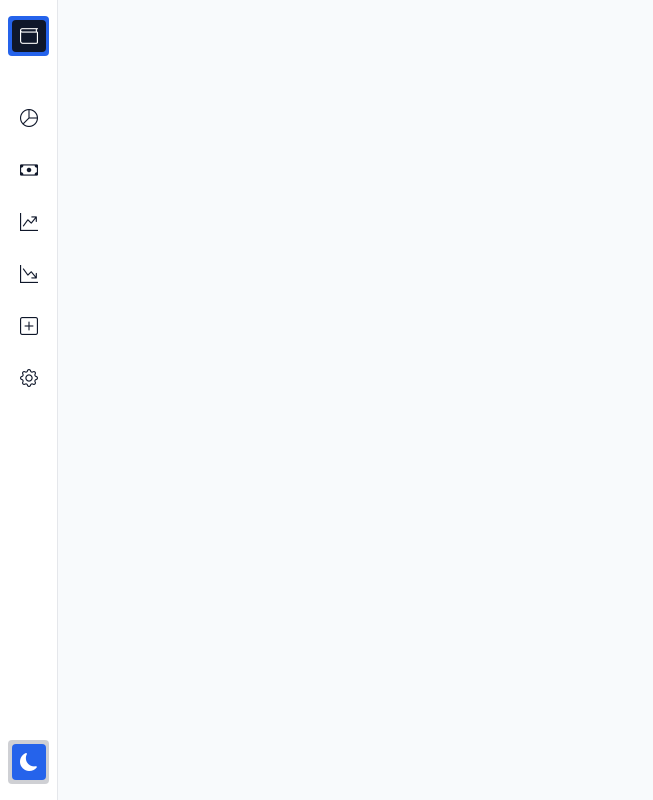
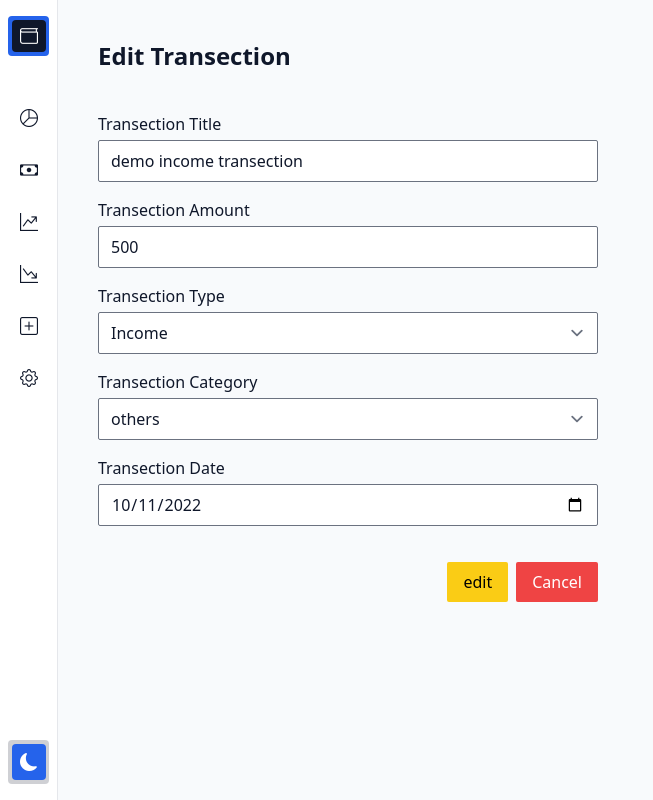
Before and after one commit to pavand18/Money_Manager, a React (Vite) app: page /transections/edit/demo1 in a window 1280 px wide. Before the commit this address had no page. Shown: the whole page, without its empty margins (0-653 px from the left). Built offline with nearby package versions, Linux system fonts and the light colour scheme.

Commit message:
Transcation form configured

```diff
--- a/src/common/reducers/transectionReducer.js
+++ b/src/common/reducers/transectionReducer.js
@@ -3,7 +3,7 @@ import uuid from "react-uuid";
 // initial state
 const initialState = [
   {
-    id: "#demo1",
+    id: "demo1",
     title: "demo income transection",
     category: "others",
     amount: 500,
@@ -11,7 +11,7 @@ const initialState = [
     date: "2022-10-11",
   },
   {
-    id: "#demo2",
+    id: "demo2",
     title: "demo expense transection",
     category: "others",
     amount: 500,
@@ -33,7 +33,7 @@ const reducer = (state = initialState, { type, payload }) => {
   switch (type) {
     case types.CREATE: {
       if (payload) {
-        const prevState = [...state];
+        let prevState = [...state];
 
         // push new data
         prevState.push({ id: uuid(), ...payload });
@@ -50,7 +50,7 @@ const reducer = (state = initialState, { type, payload }) => {
 
     case types.EDIT: {
       if (payload && payload.id) {
-        const prevState = [...state];
+        let prevState = [...state];
 
         // find index of data
         const dataIndex = prevState.findIndex((data) => data.id == payload.id);
@@ -102,7 +102,7 @@ const reducer = (state = initialState, { type, payload }) => {
         });
 
         // concat state
-        const newState = [...prevState, ...filteredData];
+        let newState = [...prevState, ...filteredData];
 
         // sort state
         newState = newState.sort((a, b) => {
--- a/src/data/constant.json
+++ b/src/data/constant.json
@@ -1,5 +1,5 @@
 {
-  "categories": ["Food", "Health", "Insurance", "Daily", "Travel", "Others"],
+  "categories": ["food", "health", "insurance", "daily", "travel", "others"],
   "links": [
     { "id": "#1", "title": "Analytics", "icon": "pie-chart", "link": "/" },
     {
--- a/src/pages/App.jsx
+++ b/src/pages/App.jsx
@@ -25,7 +25,7 @@ const App = () => {
               element={<HandleTransection mode="create" />}
             ></Route>
             <Route
-              path="/transections/edit"
+              path="/transections/edit/:id"
               element={<HandleTransection mode="edit" />}
             ></Route>
             <Route path="/expenses" element={<Expenses />}></Route>
--- a/src/pages/HandleTransection/TransectionForm.jsx
+++ b/src/pages/HandleTransection/TransectionForm.jsx
@@ -1,14 +1,30 @@
 import { Field, Form, Formik } from "formik";
 import React from "react";
+import { useNavigate } from "react-router-dom";
+import * as Yup from "yup";
 import DB from "../../data/constant.json";
 
-const TransectionForm = ({ mode = "Create" }) => {
+const transectionSchema = Yup.object({
+  title: Yup.string().max(30).required(),
+  amount: Yup.number().required().min(1),
+  type: Yup.string().oneOf(["expense", "income"]).required(),
+  category: Yup.string().oneOf(DB.categories).required(),
+  date: Yup.date().required(),
+});
+
+const TransectionForm = ({ mode = "create", initialValues, handleSubmit }) => {
+  // router navigate
+  const navigate = useNavigate();
+
   return (
     <Formik
-      initialValues={{ title: "", amount: 0, type: "", category: "", date: "" }}
-      onSubmit={(values) => console.log(values)}
+      initialValues={initialValues}
+      onSubmit={handleSubmit}
+      validationSchema={transectionSchema}
+      enableReinitialize={true}
     >
-      {({ errors, handleChange, setFieldValue }) => (
+      {({ errors, values, resetForm }) => {
+        return (
           <Form className="w-full lg:w-[500px] flex flex-col gap-4">
             <div className="input_group">
               <label htmlFor="title">Transection Title</label>
@@ -16,6 +32,7 @@ const TransectionForm = ({ mode = "Create" }) => {
                 type="text"
                 name="title"
                 id="title"
+                value={values.title}
                 className="form-input input"
                 data-invalid={!!errors.title}
               />
@@ -27,6 +44,7 @@ const TransectionForm = ({ mode = "Create" }) => {
                 type="number"
                 name="amount"
                 id="amount"
+                value={values.amount}
                 className="form-input input"
                 data-invalid={!!errors.amount}
               />
@@ -39,9 +57,11 @@ const TransectionForm = ({ mode = "Create" }) => {
                 as="select"
                 name="type"
                 id="type"
+                value={values.type}
                 className="form-select input"
                 data-invalid={!!errors.type}
               >
+                <option disabled>select transection type</option>
                 <option value="income">Income</option>
                 <option value="expense">Expense</option>
               </Field>
@@ -53,9 +73,11 @@ const TransectionForm = ({ mode = "Create" }) => {
                 as="select"
                 name="category"
                 id="category"
+                value={values.category}
                 className="form-select input"
                 data-invalid={!!errors.category}
               >
+                <option disabled>select transection category</option>
                 {DB.categories &&
                   DB.categories.length &&
                   DB.categories.map((item) => (
@@ -73,6 +95,7 @@ const TransectionForm = ({ mode = "Create" }) => {
                 name="date"
                 id="date"
                 className="form-input input"
+                value={values.date}
                 data-invalid={!!errors.date}
               />
               <p className="input_error">{errors.date}</p>
@@ -87,10 +110,20 @@ const TransectionForm = ({ mode = "Create" }) => {
               >
                 {mode}
               </button>
-            <button className="btn btn-danger">Cancel</button>
+              <button
+                type="button"
+                className="btn btn-danger"
+                onClick={() => {
+                  resetForm();
+                  navigate(-1);
+                }}
+              >
+                Cancel
+              </button>
             </div>
           </Form>
-      )}
+        );
+      }}
     </Formik>
   );
 };
--- a/src/pages/HandleTransection/index.jsx
+++ b/src/pages/HandleTransection/index.jsx
@@ -1,15 +1,64 @@
-import React from "react";
+import React, { useEffect, useState } from "react";
+import { useParams } from "react-router-dom";
+import { useTransectionContext } from "../../common/contexts/transectionContext";
 import TransectionForm from "./TransectionForm";
 
 const HandleTransection = ({ mode }) => {
+  const { state, handleCreate, handleEdit } = useTransectionContext();
+  const { id } = useParams();
+
+  const [defState, setDefState] = useState({
+    title: "",
+    amount: 0,
+    type: "",
+    category: "",
+    date: "",
+  });
+
+  // handle default data
+  useEffect(() => {
+    if (mode == "edit" && id) {
+      const targetedState = state.find((item) => item.id == id);
+
+      if (targetedState !== undefined) {
+        setDefState({ ...targetedState });
+      }
+    }
+
+    return () => {
+      setDefState({
+        title: "",
+        amount: 0,
+        type: "",
+        category: "",
+        date: "",
+      });
+    };
+  }, [mode, id, state]);
+
+  // handle submit
+  const handleSubmit = (values) => {
+    if (mode == "create") {
+      handleCreate(values);
+    } else if (mode == "edit") {
+      handleEdit(values);
+    }
+  };
+
   return (
     <>
       <div className="flex flex-col sm:flex-row sm:items-center justify-between gap-3">
-        <h2 className="text-2xl font-semibold">New Transection</h2>
+        <h2 className="text-2xl font-semibold">
+          {mode == "edit" ? "Edit" : "New"} Transection
+        </h2>
       </div>
 
       <div className="mt-10">
-        <TransectionForm mode={mode} />
+        <TransectionForm
+          mode={mode}
+          initialValues={defState}
+          handleSubmit={handleSubmit}
+        />
       </div>
     </>
   );
```
Also changed, not shown: 1 other file (tests, documents, lock files or other folders). Lines whose indentation alone changed are shown as unchanged.
